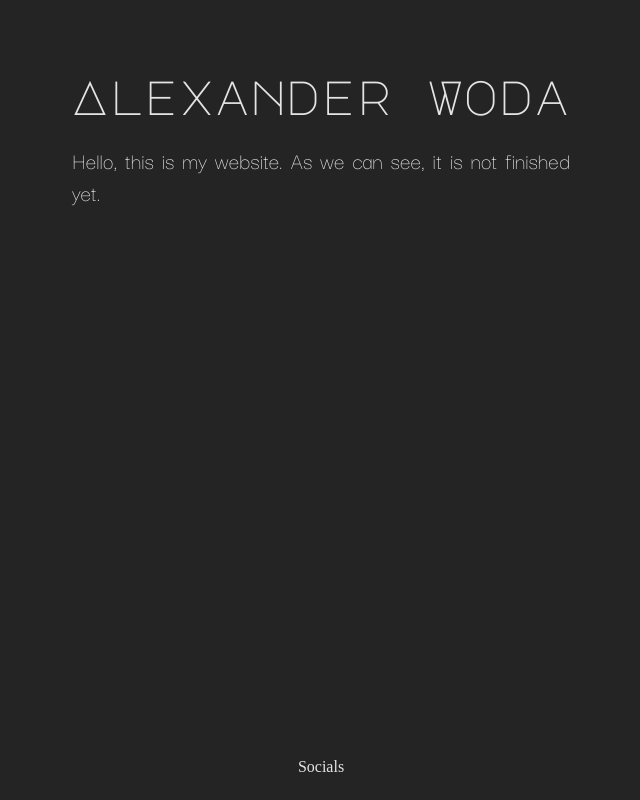
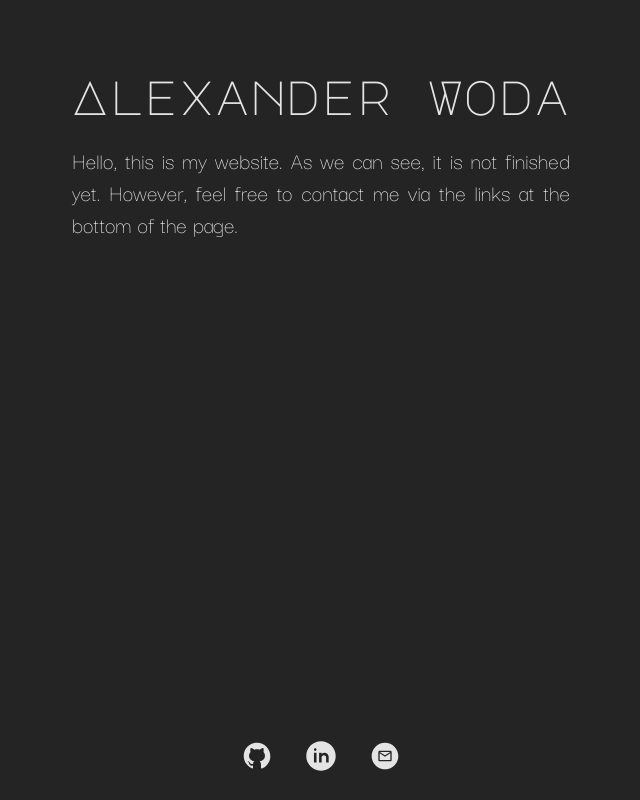
Before and after one commit to Naexon/naexon.github.io, a website built with Vite: page index.html in a window 1280 px wide. Shown: the whole page, without its empty margins (319-959 px from the left). Built offline with nearby package versions, Linux system fonts and the light colour scheme.

Commit message:
added socials icons and added fonts

```diff
--- a/index.html
+++ b/index.html
@@ -10,12 +10,25 @@
     <main class="flex-container">
       <h1 class="headline">Alexander Woda</h1>
       <div class="content">
-        Hello, this is my website. As we can see, it is not finished yet.
+        Hello, this is my website. As we can see, it is not finished yet. However, feel free to contact me via the links at the bottom of the page.
       </div>
       <div class="socials">
-        <span>Socials</span>
-      </div>
+        <a href="https://github.com/Naexon" title="GitHub">
+          <svg xmlns="http://www.w3.org/2000/svg" x="0px" y="0px" width="100" height="100" viewBox="0 0 24 24">
+            <path d="M10.9,2.1c-4.6,0.5-8.3,4.2-8.8,8.7c-0.5,4.7,2.2,8.9,6.3,10.5C8.7,21.4,9,21.2,9,20.8v-1.6c0,0-0.4,0.1-0.9,0.1 c-1.4,0-2-1.2-2.1-1.9c-0.1-0.4-0.3-0.7-0.6-1C5.1,16.3,5,16.3,5,16.2C5,16,5.3,16,5.4,16c0.6,0,1.1,0.7,1.3,1c0.5,0.8,1.1,1,1.4,1 c0.4,0,0.7-0.1,0.9-0.2c0.1-0.7,0.4-1.4,1-1.8c-2.3-0.5-4-1.8-4-4c0-1.1,0.5-2.2,1.2-3C7.1,8.8,7,8.3,7,7.6C7,7.2,7,6.6,7.3,6 c0,0,1.4,0,2.8,1.3C10.6,7.1,11.3,7,12,7s1.4,0.1,2,0.3C15.3,6,16.8,6,16.8,6C17,6.6,17,7.2,17,7.6c0,0.8-0.1,1.2-0.2,1.4 c0.7,0.8,1.2,1.8,1.2,3c0,2.2-1.7,3.5-4,4c0.6,0.5,1,1.4,1,2.3v2.6c0,0.3,0.3,0.6,0.7,0.5c3.7-1.5,6.3-5.1,6.3-9.3 C22,6.1,16.9,1.4,10.9,2.1z"></path>
+          </svg>
+        </a>
+        <a href="https://www.linkedin.com/in/alexander-woda/" title="LinkedIn">
+          <svg xmlns="http://www.w3.org/2000/svg" x="0px" y="0px" width="100" height="100" viewBox="0 0 50 50">
+            <path d="M25,2C12.318,2,2,12.317,2,25s10.318,23,23,23s23-10.317,23-23S37.682,2,25,2z M18,35h-4V20h4V35z M16,17 c-1.105,0-2-0.895-2-2c0-1.105,0.895-2,2-2s2,0.895,2,2C18,16.105,17.105,17,16,17z M37,35h-4v-5v-2.5c0-1.925-1.575-3.5-3.5-3.5 S26,25.575,26,27.5V35h-4V20h4v1.816C27.168,20.694,28.752,20,30.5,20c3.59,0,6.5,2.91,6.5,6.5V35z"></path>
+          </svg>
+        </a>
+        <a href="mailto:contact@alexander-woda.com" title="E-Mail Contact">
+          <svg width="800px" height="800px" viewBox="0 0 24 24" fill="none" xmlns="http://www.w3.org/2000/svg">
+            <path fill-rule="evenodd" clip-rule="evenodd" d="M22 12C22 17.5228 17.5228 22 12 22C6.47715 22 2 17.5228 2 12C2 6.47715 6.47715 2 12 2C17.5228 2 22 6.47715 22 12ZM7.005 9C7.005 8.45 7.45 8 8 8H16C16.55 8 17 8.45 17 9V15C17 15.55 16.55 16 16 16H8C7.45 16 7 15.55 7 15L7.005 9ZM12 12.5L8.00001 9.99997V15H16V9.99997L12 12.5ZM12 11.5L8.00001 9.00001H16L12 11.5Z" fill="#000000"/>
+          </svg>
+        </a>
+     </div>
     </main>
-    <script type="module" src="/src/scripts/main.ts"></script>
   </body>
 </html>
--- a/src/styles/main.css
+++ b/src/styles/main.css
@@ -1,11 +1,11 @@
 @font-face {
   font-family: "Major Mono Display";
-  src: url(assets/fonts/MajorMonoDisplay-Regular.ttf);
+  src: url(../assets/fonts/MajorMonoDisplay-Regular.ttf);
 }
 
 @font-face {
   font-family: "Darker Grotesque";
-  src: url(assets/fonts/DarkerGrotesque-Light.ttf);
+  src: url(../assets/fonts/DarkerGrotesque-Light.ttf);
 }
 
 :root {
@@ -89,4 +89,14 @@ body {
 
   display: flex;
   justify-content: center;
+  column-gap: 32px;
 }
+
+.socials svg {
+  height: 32px;
+  width: 32px;
+}
+
+.socials svg path {
+  fill: var(--foreground-color);
+}
```
Also changed, not shown: src/assets/fonts/DarkerGrotesque-Light.ttf (renamed from src/styles/assets/fonts/DarkerGrotesque-Light.ttf), src/assets/fonts/MajorMonoDisplay-Regular.ttf (renamed from src/styles/assets/fonts/MajorMonoDisplay-Regular.ttf), src/scripts/main.ts (deleted).
